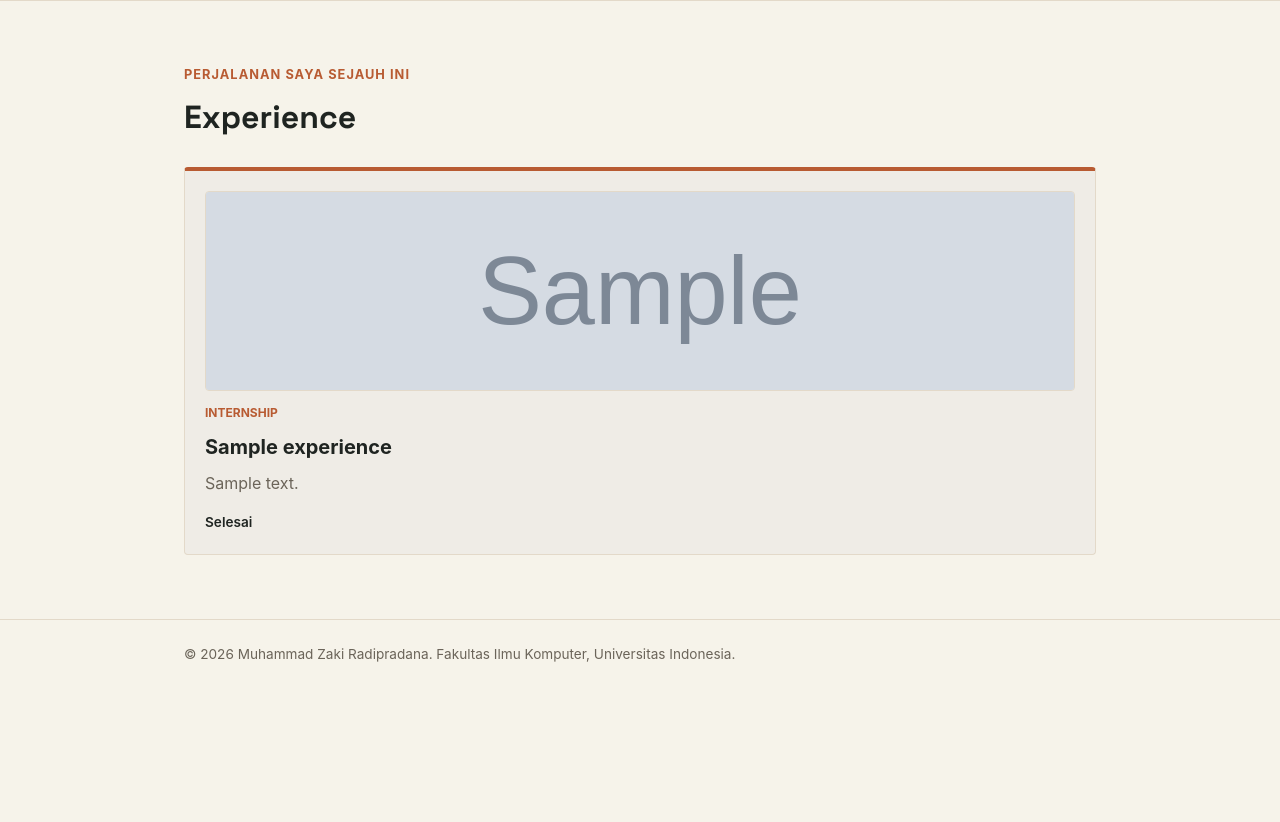
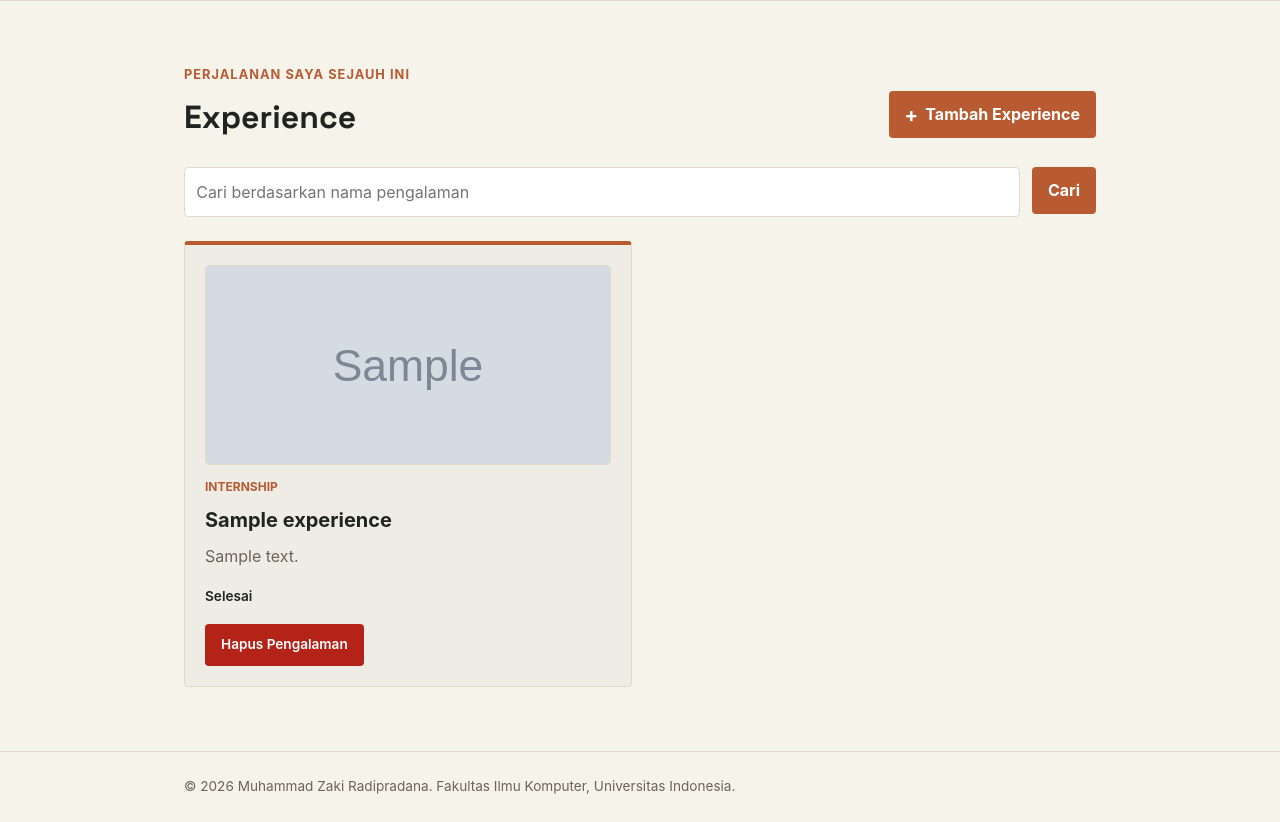
Before and after one commit to zakirdpradana/myportofolio, a Django app: page /experience/ in a window 1280 px wide. Shown: the part 74-896 px from the top of the page. Before the commit the page ends 736 px from the top, so only its background shows below. Run offline with Django 5.2, Linux system fonts and the light colour scheme; tables that the repository leaves empty hold one stand-in row (values such as "Sample post"); grey boxes marked "Sample" are stand-in pictures.

Commit message:
feat: add search and delete features in experience section (Tutorial 3)

```diff
--- a/main/urls.py
+++ b/main/urls.py
@@ -1,6 +1,6 @@
 from django.urls import path
 
-from main.views import show_main, show_experience, show_education, create_experience
+from main.views import show_main, show_experience, show_education, create_experience, get_experience_json, delete_experience
 
 app_name = "main"
 
@@ -8,5 +8,7 @@ urlpatterns = [
     path("", show_main, name="show_main"),
     path("experience/", show_experience, name="show_experience"),
     path("experience/add/", create_experience, name="create_experience"),
+    path("experience/<uuid:experience_id>/delete/",delete_experience,name="delete_experience"),
+    path("api/experience/", get_experience_json, name="get_experience_json"),
     path("education/", show_education, name="show_education"),
 ]
--- a/main/views.py
+++ b/main/views.py
@@ -28,9 +28,19 @@ def show_main(request):
 
 
 def show_experience(request):
+    json_response = get_experience_json(request)
+
+    experiences_data = serializers.deserialize(
+        "json",
+        json_response.content.decode("utf-8"),
+    )
+    experiences = [exp.object for exp in experiences_data]
+    title_query = request.GET.get("title", "").strip()
+
     context = {
         "name": "Muhammad Zaki Radipradana",
-        "experience_list": Experience.objects.all(),
+        "experience_list": experiences,
+        "title_query": title_query,
     }
     return render(request, "experience.html", context)
 
@@ -54,3 +64,23 @@ def create_experience(request):
         "form": form,
     }
     return render(request, "experience_form.html", context)
+
+def get_experience_json(request):
+    title_query = request.GET.get("title", "").strip()
+    experiences = Experience.objects.all()
+
+    if title_query:
+        experiences = experiences.filter(title__icontains=title_query)
+
+    experience_json = serializers.serialize("json", experiences)
+    return HttpResponse(experience_json, content_type="application/json")
+
+def delete_experience(request, experience_id):
+    experience = get_object_or_404(Experience, pk=experience_id)
+
+    if request.method == "POST":
+        experience.delete()
+        messages.success(request, "Pengalaman berhasil dihapus!")
+        return redirect("main:show_experience")
+
+    return redirect("main:show_experience")
--- a/static/css/style.css
+++ b/static/css/style.css
@@ -233,7 +233,7 @@ h1, .brand {
 
 .experience-grid {
     display: grid;
-    grid-template-columns: repeat(auto-fit, minmax(240px, 1fr));
+    grid-template-columns: repeat(2, minmax(0, 1fr));
     gap: 1rem;
 }
 
@@ -243,6 +243,11 @@ h1, .brand {
     border: 1px solid var(--line);
     border-top: 4px solid var(--accent);
     border-radius: var(--radius);
+    display: flex;
+    flex-direction: column;
+}
+
+.experience-grid .experience-card {
     display: flex;
     flex-direction: column;
 }
@@ -443,3 +448,187 @@ h1, .brand {
 .button-secondary {
     background: var(--bg-dark);
 }
+
+.experience-header {
+    width: 100%;
+    display: flex;
+    justify-content: space-between;
+    align-items: center;
+    gap: 1rem;
+    margin-bottom: 1.5rem;
+}
+
+.experience-header h1 {
+    margin-bottom: 0;
+}
+
+.experience-add-button {
+    display: inline-flex;
+    align-items: center;
+    gap: 0.45rem;
+}
+
+.experience-add-button span {
+    font-size: 1.25rem;
+    line-height: 1;
+}
+
+.experience-search {
+    display: flex;
+    gap: 0.75rem;
+    margin-bottom: 1.5rem;
+}
+
+.experience-search__input {
+    width: 100%;
+    min-width: 0;
+    padding: 0.7rem;
+    border: 1px solid var(--line);
+    border-radius: var(--radius);
+    background: #fff;
+    color: var(--text-main);
+    font: inherit;
+}
+
+.experience-search__input:focus {
+    outline: 2px solid var(--accent);
+    border-color: var(--accent);
+}
+
+.experience-actions {
+    display: flex;
+    align-items: center;
+    flex-wrap: wrap;
+    gap: 20px;
+    margin-top: 1rem;
+}
+
+.experience-actions .button {
+    font-size: 0.85rem;
+    font-weight: 600;
+}
+
+.experience-card-actions {
+    display: flex;
+    flex-direction: column;
+    margin-top: auto;
+}
+
+.hide {
+    display: none !important;
+}
+
+.experience-actions .experience-status {
+    margin-top: 0;
+}
+
+.experience-delete-modal {
+    display: none;
+    position: fixed;
+    inset: 0;
+    width: 100%;
+    height: 100%;
+    padding: 1rem;
+    border: 0;
+    background: transparent;
+    z-index: 10;
+    align-items: center;
+    justify-content: center;
+}
+
+.experience-delete-modal:popover-open {
+    display: flex;
+}
+
+.experience-delete-modal__backdrop {
+    position: absolute;
+    inset: 0;
+    width: 100%;
+    height: 100%;
+    border: 0;
+    padding: 0;
+    background: rgba(28, 25, 23, 0.58);
+    cursor: default;
+}
+
+.experience-delete-modal__content {
+    position: relative;
+    z-index: 1;
+    width: min(100%, 480px);
+    padding: 1.5rem;
+    background: var(--bg-primary);
+    border: 1px solid var(--line);
+    border-radius: var(--radius);
+    box-shadow: 0 1rem 3rem rgba(28, 25, 23, 0.22);
+}
+
+.experience-delete-modal__content h2 {
+    margin: 0 0 0.75rem;
+    font-family:
+        "Space Grotesk",
+        -apple-system,
+        sans-serif;
+    font-size: 1.5rem;
+}
+
+.experience-delete-modal__close {
+    position: absolute;
+    top: 1rem;
+    right: 1rem;
+    border: 0;
+    background: transparent;
+    color: var(--text-muted);
+    font-size: 1.8rem;
+    cursor: pointer;
+}
+
+.experience-delete-modal__actions {
+    display: flex;
+    justify-content: flex-end;
+    gap: 0.75rem;
+    margin-top: 1.5rem;
+}
+
+.button-danger {
+    background: #b42318;
+}
+
+@media (max-width: 600px) {
+    .experience-header {
+        align-items: flex-start;
+        flex-direction: column;
+    }
+
+    .experience-add-button {
+        width: 100%;
+        justify-content: center;
+    }
+
+    .experience-search {
+        flex-direction: column;
+    }
+
+    .experience-search .button {
+        width: 100%;
+    }
+
+    .experience-delete-modal {
+        align-items: flex-end;
+        padding: 0;
+    }
+
+    .experience-delete-modal__content {
+        width: 100%;
+        padding: 1.25rem;
+        border-radius: var(--radius) var(--radius) 0 0;
+    }
+
+    .experience-delete-modal__actions {
+        flex-direction: column-reverse;
+    }
+
+    .experience-delete-modal__actions .button {
+        width: 100%;
+        text-align: center;
+    }
+}
--- /dev/null
+++ b/templates/components/experience_delete_modal.html
@@ -0,0 +1,44 @@
+<p class="experience-status">
+    <button type="button"
+            class="button button-danger"
+            popovertarget="delete-exp-{{ experience.id }}"
+            aria-label="Hapus {{ experience.title }}"
+            title="Hapus Pengalaman">
+        Hapus Pengalaman
+    </button>
+</p>
+
+<div id="delete-exp-{{ experience.id }}"
+     class="experience-delete-modal"
+     popover="auto"
+     role="dialog"
+     aria-modal="true"
+     aria-labelledby="delete-exp-title-{{ experience.id }}">
+    <button type="button"
+            class="experience-delete-modal__backdrop"
+            popovertarget="delete-exp-{{ experience.id }}"
+            popovertargetaction="hide"
+            aria-label="Tutup konfirmasi hapus"></button>
+    <div class="experience-delete-modal__content">
+        <button type="button"
+                class="experience-delete-modal__close"
+                popovertarget="delete-exp-{{ experience.id }}"
+                popovertargetaction="hide"
+                aria-label="Tutup konfirmasi hapus">×</button>
+        <h2 id="delete-exp-title-{{ experience.id }}">Hapus Pengalaman?</h2>
+        <p>
+            Apakah Anda yakin ingin menghapus
+            <strong>{{ experience.title }}</strong>?
+        </p>
+        <div class="experience-delete-modal__actions">
+            <button type="button"
+                    class="button button-secondary"
+                    popovertarget="delete-exp-{{ experience.id }}"
+                    popovertargetaction="hide">Batal</button>
+            <form method="post" action="{% url 'main:delete_experience' experience.id %}">
+                {% csrf_token %}
+                <button type="submit" class="button button-danger">Ya, Hapus</button>
+            </form>
+        </div>
+    </div>
+</div>
--- a/templates/experience.html
+++ b/templates/experience.html
@@ -9,8 +9,25 @@
         <section class="experience-section" id="experience">
             <div class="container">
                 <p class="section-kicker">Perjalanan saya sejauh ini</p>
-                <h1>Experience</h1>
-
+                <div class="experience-header">
+                    <h1>Experience</h1>
+                    <a href="{% url 'main:create_experience' %}"
+                       class="button experience-add-button">
+                        <span aria-hidden="true">+</span>
+                        Tambah Experience
+                    </a>
+                </div>
+                <form method="get"
+                      action="{% url 'main:show_experience' %}"
+                      class="experience-search">
+                    <input type="search"
+                           name="title"
+                           value="{{ title_query }}"
+                           placeholder="Cari berdasarkan nama pengalaman"
+                           class="experience-search__input"
+                           aria-label="Cari berdasarkan nama pengalaman">
+                    <button type="submit" class="button">Cari</button>
+                </form>
                 <div class="experience-grid">
                     {% for experience in experience_list %}
                         <article class="experience-card">
@@ -32,11 +49,23 @@
                             {% else %}
                                 <p class="experience-status">Selesai</p>
                             {% endif %}
+
+                            <div class="experience-card-actions">
+                                <div class="experience-actions">
+                                    {% include "components/experience_delete_modal.html" with experience=experience %}
+                                </div>
+                            </div>
                         </article>
                     {% empty %}
-                        <p class="empty-state">
-                            Belum ada pengalaman yang ditambahkan.
-                        </p>
+                        {% if title_query %}
+                            <p class="empty-state">
+                                Tidak ada pengalaman dengan nama tersebut.
+                            </p>
+                        {% else %}
+                            <p class="empty-state">
+                                Belum ada pengalaman yang ditambahkan.
+                            </p>
+                        {% endif %}
                     {% endfor %}
                 </div>
             </div>
```
